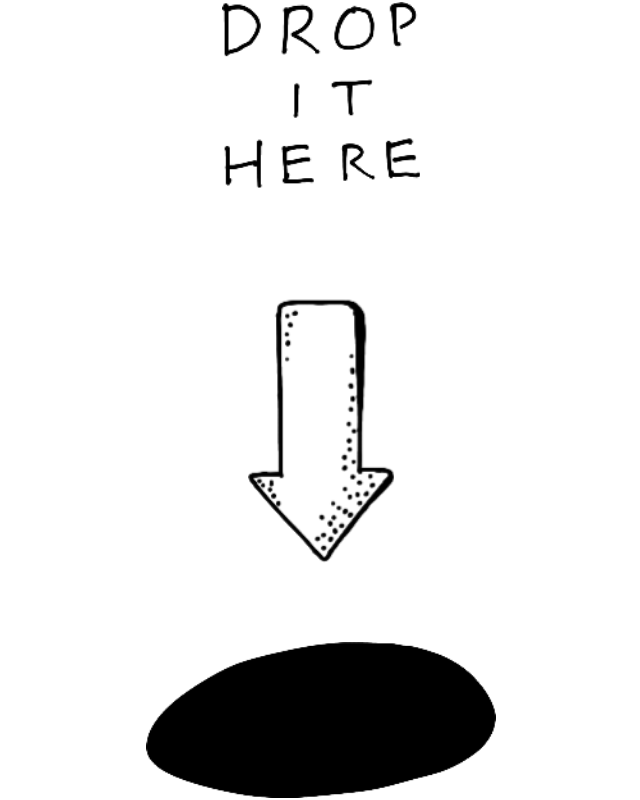
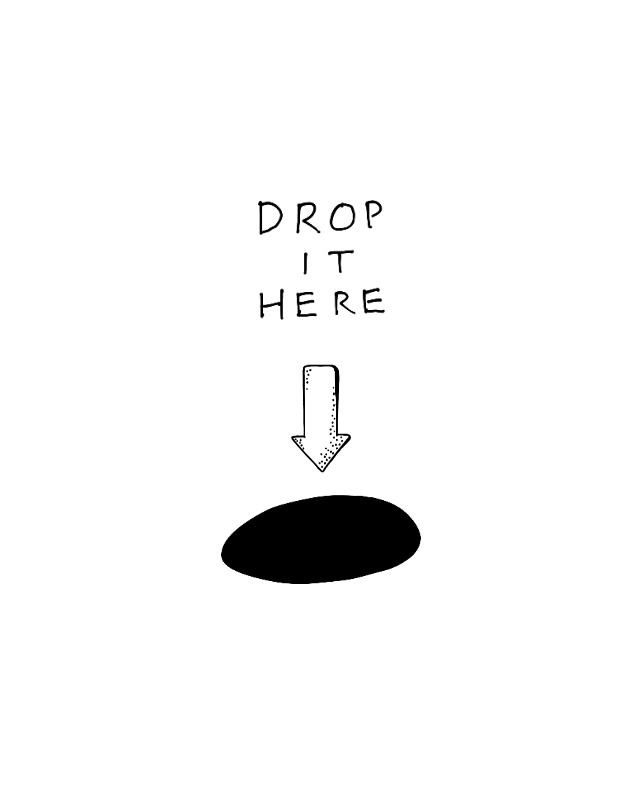
Before and after one commit to paprikka/reactive-hole, a React (Vite) app: page / in a window 1280 px wide. Shown: the whole page, without its empty margins (319-959 px from the left). Built offline with nearby package versions, Linux system fonts and the light colour scheme.

Commit message:
chore: fix layout

```diff
--- a/index.html
+++ b/index.html
@@ -1,5 +1,8 @@
-<html>
+<!DOCTYPE html>
+<html lang="en">
   <head>
+    <meta charset="utf-8" />
+    <meta name="viewport" content="width=device-width, initial-scale=1" />
     <title>Reactive 🕳</title>
   </head>
   <body>
--- /dev/null
+++ b/src/components/aspect-ratio-container/index.tsx
@@ -0,0 +1,9 @@
+import styled from "styled-components";
+
+export const AspectRatioContainer = styled.div`
+  width: 50vw;
+  height: 50vh;
+
+  max-width: 50vh;
+  max-height: 50vw;
+`;
--- a/src/components/button/index.tsx
+++ b/src/components/button/index.tsx
@@ -5,9 +5,13 @@ export const Button = styled.button`
   color: white;
   border: none;
   padding: 0.5em;
-  font-size: 1.5rem;
+  font-size: 1.25rem;
   font-family: inherit;
   font-weight: 600;
+
+  @media all and (min-width: 400px) {
+    font-size: 1.5rem;
+  }
 
   cursor: pointer;
 
--- a/src/components/hole/index.tsx
+++ b/src/components/hole/index.tsx
@@ -2,11 +2,11 @@ import styled from "styled-components";
 import hole from "./hole.png";
 
 export const Hole = styled.div<{ isActive: boolean }>`
-  width: 27.4vw;
-  height: 12.2vw;
+  width: 100%;
+  height: 30%;
   background: url(${hole});
-  background-size: contain;
+  background-size: 50%;
   background-repeat: no-repeat;
-
+  background-position: center;
   transform: ${({ isActive }) => (isActive ? "scale(1.2)" : "none")};
 `;
--- a/src/components/link-button/index.tsx
+++ b/src/components/link-button/index.tsx
@@ -5,12 +5,16 @@ export const LinkButton = styled.a`
   color: white;
   border: none;
   padding: 0.5em;
-  font-size: 1.5rem;
+  font-size: 1.25rem;
   font-family: inherit;
   text-decoration: none;
   font-weight: 600;
 
   cursor: pointer;
+
+  @media all and (min-width: 400px) {
+    font-size: 1.5rem;
+  }
 
   &:hover,
   &:active,
--- a/src/views/relay/send/drop-zone.tsx
+++ b/src/views/relay/send/drop-zone.tsx
@@ -4,7 +4,8 @@ import { FullScreenContainer } from "../../../components/full-screen-container";
 import arrowDown from "./arrow-down.png";
 import dropItHere from "./drop-it-here.png";
 import { Hole } from "../../../components/hole";
-type DropZoneBaseProps = {
+import { AspectRatioContainer } from "../../../components/aspect-ratio-container";
+type DropZoneContainerProps = {
   isDraggingOver: boolean;
 };
 
@@ -16,28 +17,30 @@ const swing = keyframes`
       transform: translateY();
     }
     to {
-      transform: translateY(+30%);
+      transform: translateY(+20%);
     }
 `;
 
-const DropZoneBase = styled(FullScreenContainer)<DropZoneBaseProps>`
+const DropZoneContainer = styled(FullScreenContainer)<DropZoneContainerProps>`
   background: ${({ isDraggingOver }) => (isDraggingOver ? "yellow" : "white")};
-
+`;
+const DropZoneBase = styled(AspectRatioContainer)`
   .drop-it-here {
-    width: 15.4vw;
-    height: 14.5vw;
+    width: 100%;
+    height: 30%;
     background: url(${dropItHere});
     background-size: contain;
     background-repeat: no-repeat;
+    background-position: center;
   }
 
   .arrow-down {
-    width: 11.4vw;
-    height: 20.5vw;
+    width: 100%;
+    height: 40%;
     background: url(${arrowDown});
-    margin: 5vw 0 10vw;
-    background-size: contain;
+    background-size: 15%;
     background-repeat: no-repeat;
+    background-position: center;
 
     animation: ${swing} 0.7s 0s ease-in-out infinite alternate;
   }
@@ -83,13 +86,15 @@ export const DropZone: FC<DropZoneProps> = ({ onFile }) => {
 
   return (
     <>
-      <DropZoneBase isDraggingOver={isDraggingOver}>
-        <div className="drop-it-here" />
-        <div className="arrow-down" />
-        <Hole isActive={isDraggingOver} />
-        {/* <div className='arrow'/>
+      <DropZoneContainer isDraggingOver={isDraggingOver}>
+        <DropZoneBase>
+          <div className="drop-it-here" />
+          <div className="arrow-down" />
+          <Hole isActive={isDraggingOver} />
+          {/* <div className='arrow'/>
         <div className='tip'/> */}
-      </DropZoneBase>
+        </DropZoneBase>
+      </DropZoneContainer>
       <DropOverlay
         onDrop={handleDrop}
         onDragEnter={handleDragEnter}
--- a/src/views/relay/send/waiting-for-connections.tsx
+++ b/src/views/relay/send/waiting-for-connections.tsx
@@ -18,18 +18,24 @@ const swing = keyframes`
 
 const WaitingForConnectionBase = styled(FullScreenContainer)`
   .look-down {
-    width: 8.5vw;
-    height: 12vw;
+    width: calc(4.25rem * 0.8);
+    height: calc(6rem * 0.8);
+
     background: url(${lookDown});
     background-size: contain;
     background-repeat: no-repeat;
-    margin: 2vw 0 5vw;
+    margin: 1rem 0 3em;
     animation: ${swing} 0.5s 0s ease-in-out infinite alternate;
   }
 
   h2 {
-    font-size: 1rem;
+    text-align: center;
+    font-size: 1.25rem;
     user-select: text;
+
+    @media all and (min-width: 400px) {
+      font-size: 1.5rem;
+    }
   }
 `;
 
```
